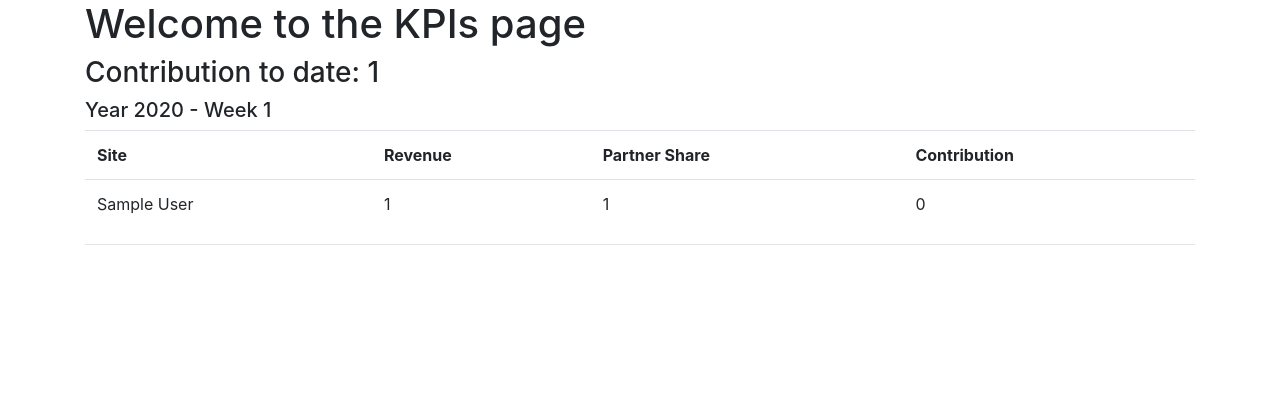
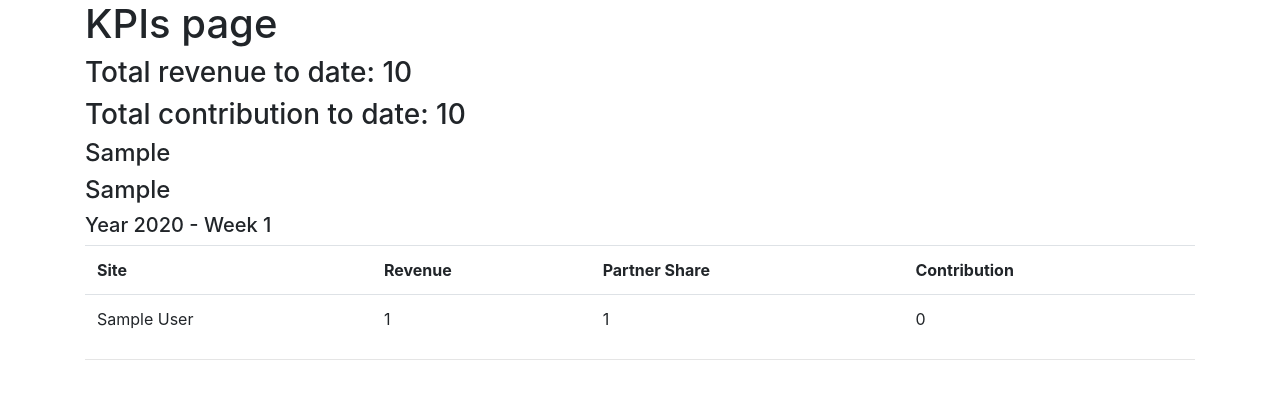
Before and after one commit to jwright90/immotion-kpis, a Django app: template templates/kpis/index.html in a window 1280 px wide. Shown: the top 399 px of the page. Run offline with Django 3.2, Linux system fonts and the light colour scheme; tables that the repository leaves empty hold one stand-in row (values such as "Sample post"); the template is opened without the code that fills it: values that come from a table or form of the project are taken from there, most other values are stand-ins (such as "Sample title", 1, 10 or a date in 2020); some libraries are stand-ins or nearby versions.

Commit message:
working on aggregates for revenues & costs

```diff
--- a/templates/kpis/index.html
+++ b/templates/kpis/index.html
@@ -11,15 +11,14 @@
 
 
 <body class = 'container'>
-
-    <h1>Welcome to the KPIs page</h1>
-
-    <h3>Contribution to date: {{ report.revenue }}
+    <h1>KPIs page</h1>
+    <h3>Total revenue to date: {{ t_revenue.revenue__sum }}
+    <h3>Total contribution to date: {{ t_partner_share.partner_share__sum }}
+    <h4>{{t_revenue}}</h4>
+    <h4>{{t_partner_share}}</h4>
 
         {% for report in reports %}
-
             <h5> Year {{ report.year }} - Week {{ report.week_number }}</h5>
-
             <table class="table">
                 <tr>
                     <th>
@@ -35,7 +34,6 @@
                         Contribution
                     </th>
                 </tr>
-
                 <tr>
                     <td>
                         {{ report.customer }}
@@ -52,9 +50,6 @@
                 </tr>
             </table>
             <hr>
-
         {% endfor %}
-
 </body>
-
 </html>
```
Also changed, not shown: kpis/views.py (+10 -1 lines).
